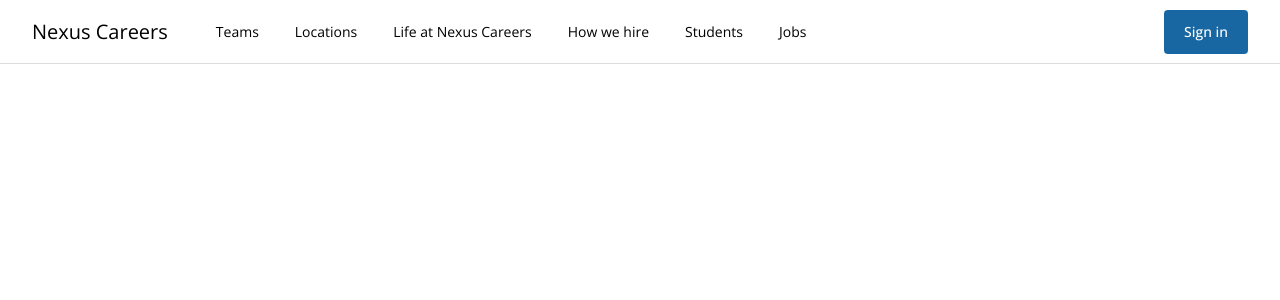
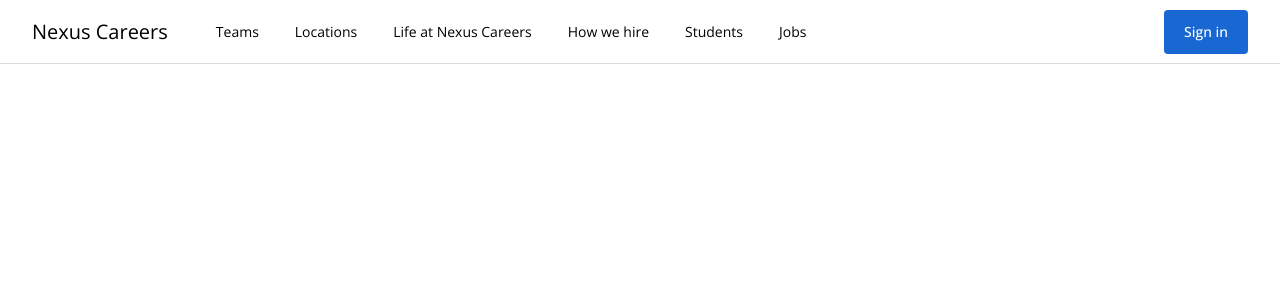
Before and after one commit to albanybuipe96/job-search, a Vue app: page / in a window 1280 px wide. Shown: the top 300 px of the page. Built offline with nearby package versions, Linux system fonts and the light colour scheme.

Commit message:
updated custom brand colors in tailwind config

```diff
--- a/tailwind.config.js
+++ b/tailwind.config.js
@@ -9,7 +9,7 @@ export default {
       },
       colors: {
         'brand-gray-1': '#dadce0',
-        'brand-blue-1': '#1967a2',
+        'brand-blue-1': '#1967d2',
         'brand-green-1': '#137333'
       },
       boxShadow: {
```
